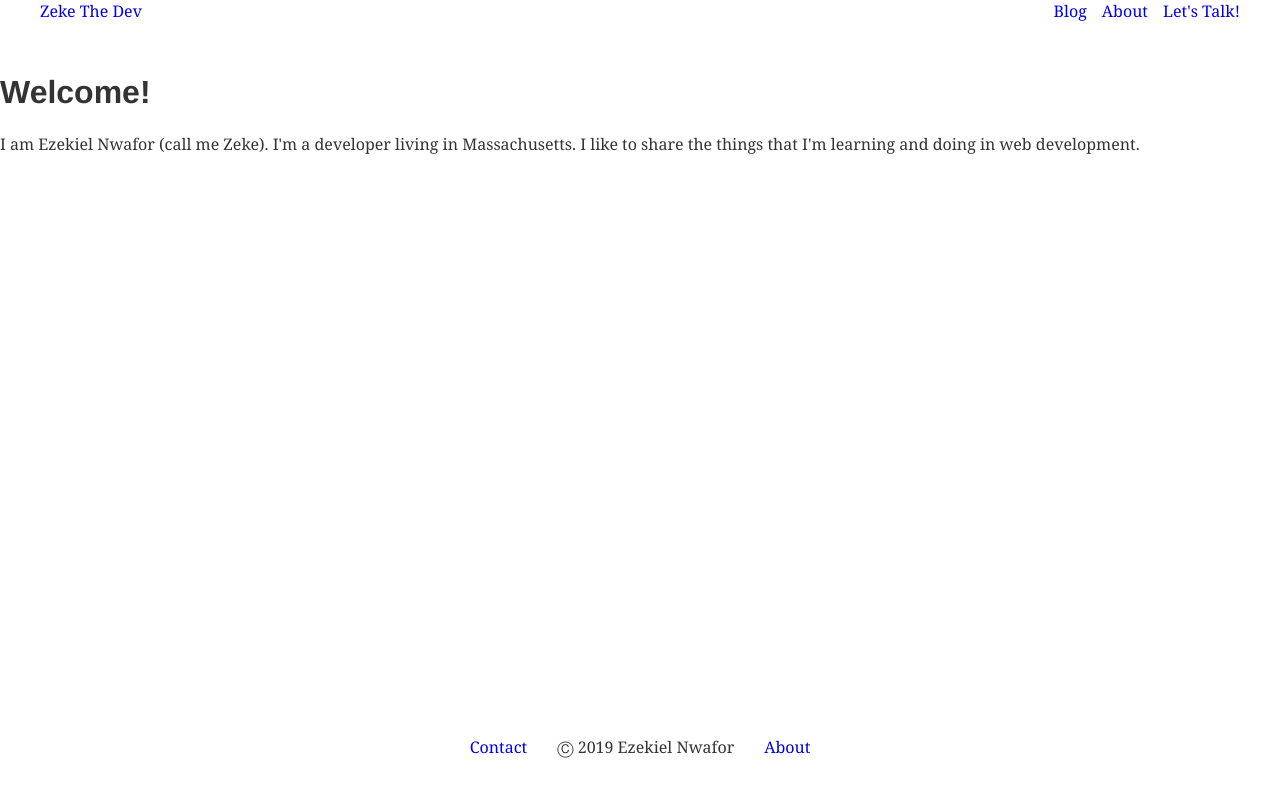
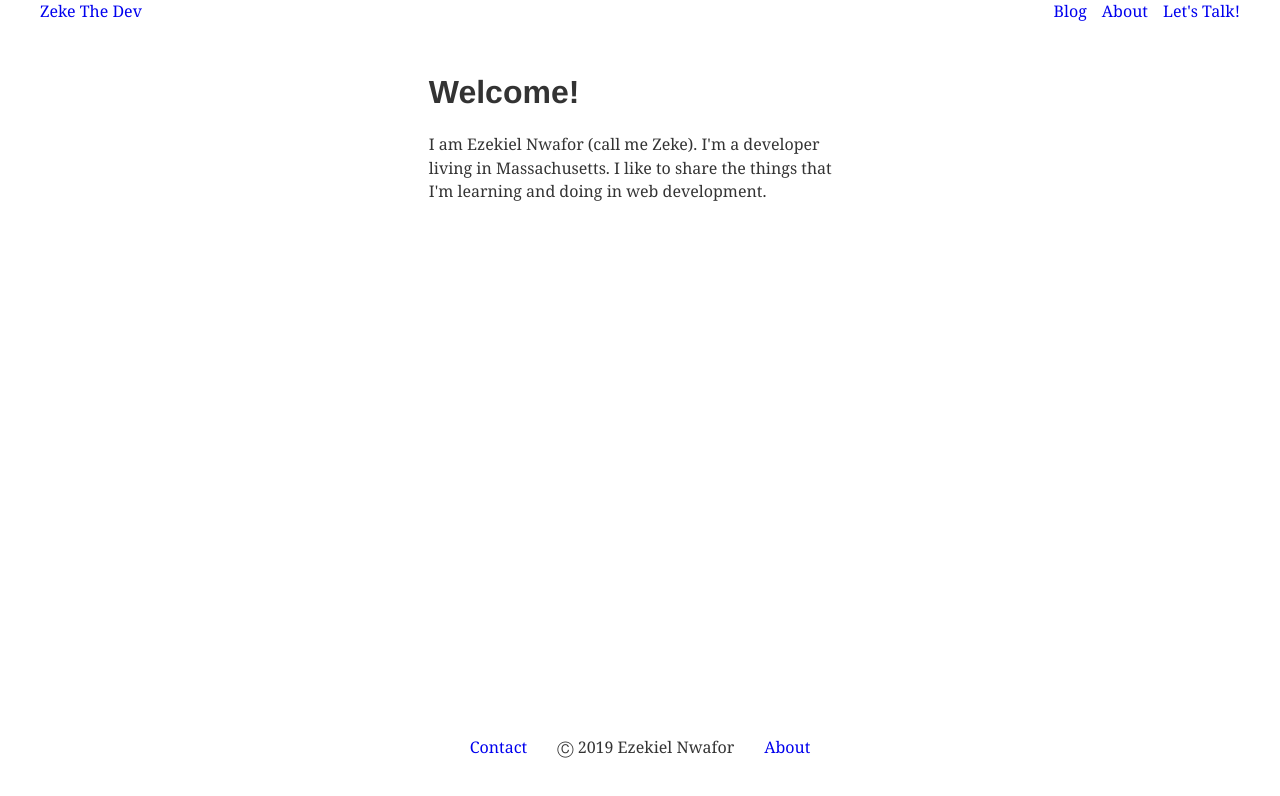
Before and after one commit to Ezekiel-Nwafor/zeke-the-dev, a Gatsby site: page / in a window 1280 px wide. Built offline with nearby package versions, Linux system fonts and the light colour scheme; Gatsby itself is replaced by a stand-in of ours.

Commit message:
styling index page

```diff
--- a/src/pages/index.js
+++ b/src/pages/index.js
@@ -3,7 +3,18 @@ import styled from 'styled-components';
 import Layout from '../components/layout'
 
 const IntroSection = styled.section`
-    padding-top: 75px;
+    display: flex;
+    align-items: center;
+    margin-top: 75px;
+`
+
+const StyledDiv = styled.div`
+    max-width: 33%;
+    margin: 0 auto;
+`
+
+const StyledH1 = styled.h1`
+    margin-bottom: 5px;
 `
 
 const Index = () => {
@@ -11,10 +22,10 @@ const Index = () => {
 
         <Layout>
             <IntroSection>
-                <div>
+                <StyledDiv>
                     <h1>Welcome!</h1>
                     <p>I am Ezekiel Nwafor (call me Zeke). I'm a developer living in Massachusetts. I like to share the things that I'm learning and doing in web development. </p>
-                </div>
+                </StyledDiv>
             </IntroSection>
         </Layout>
 
```
